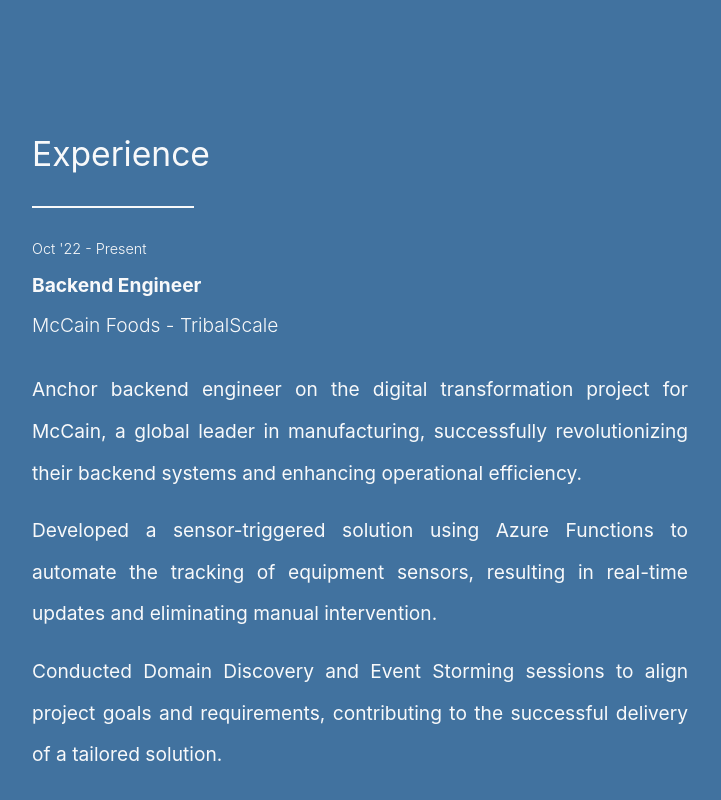
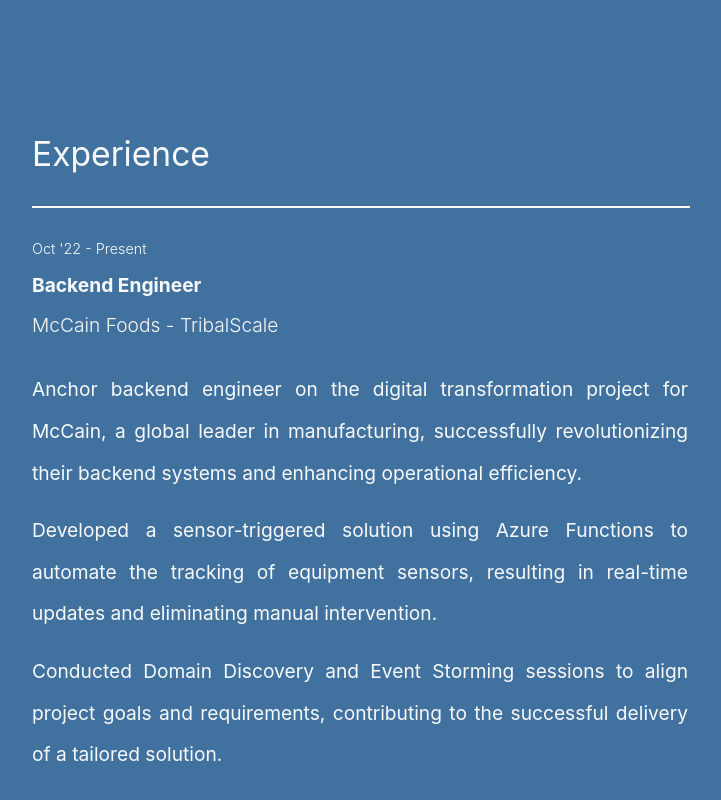
Before and after one commit to danpops/danpops-portfolio-2, a React (Create React App) app: page / in a window 1280 px wide. Shown: the part 2260-3060 px from the top of the page, without its empty margins (280-1001 px from the left). Built offline with nearby package versions, Linux system fonts and the light colour scheme.

Commit message:
feat (styling): final adjustments

```diff
--- a/src/components/Layout/styles.ts
+++ b/src/components/Layout/styles.ts
@@ -33,6 +33,5 @@ export const HeaderContainer = styled.div`
   }
   @media ${devices.lg} {
     padding: 0 19.5rem;
-    max-width: 53rem;
   }
 `
--- a/src/components/Text/index.ts
+++ b/src/components/Text/index.ts
@@ -2,7 +2,7 @@ import styled from 'styled-components'
 import devices from '../../utils/devices'
 
 export const Divider = styled.hr`
-  width: 10rem;
+  width: 100%;
   border-width: 0.1rem;
   border-color: ${({ color }) => color};
   margin: 2rem 0;
--- a/src/containers/Experience/index.tsx
+++ b/src/containers/Experience/index.tsx
@@ -15,8 +15,8 @@ function Experience (): JSX.Element {
       <HeaderContainer>
         <Header3 color={theme.light}>{experience.heading}</Header3>
         <Divider color={theme.light} />
+        <ExperienceContainer>{cards}</ExperienceContainer>
       </HeaderContainer>
-      <ExperienceContainer>{cards}</ExperienceContainer>
     </Section>
   )
 }
--- a/src/containers/Experience/styles.ts
+++ b/src/containers/Experience/styles.ts
@@ -1,17 +1,8 @@
 import styled from 'styled-components'
-import devices from '../../utils/devices'
 
 export const ExperienceContainer = styled.div`
   display: grid;
   grid-template-columns: minmax(0, 1fr);
   grid-auto-flow: row;
-  row-gap: 3.5rem;
-  margin: 0;
-  padding: 0 2.5rem;
-  @media ${devices.md} {
-    padding: 0 6.5rem;
-  }
-  @media ${devices.lg} {
-    padding: 0 19.5rem;
-  }
+  row-gap: 2rem;
 `
```
